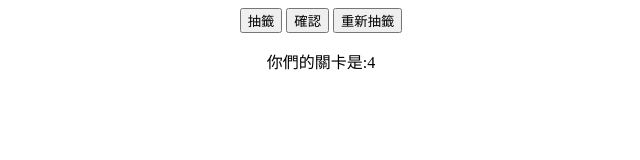
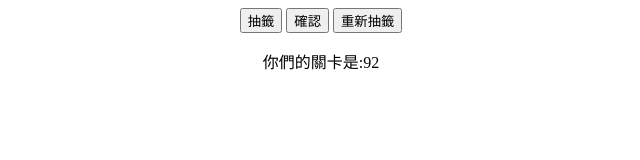
Before and after one commit to 0917962306/demo, a plain HTML site: page 1.html in a window 1280 px wide. Both pictures are taken after a click on the button "抽籤". Shown: the full height of the page, 319-959 px from the left. Drawn offline with Linux system fonts and the light colour scheme.

Commit message:
fix bug and list add

```diff
--- a/1.html
+++ b/1.html
@@ -23,11 +23,12 @@
   </div>
   <script>
     var teamlist = [];
+    var leave=['阿兵哥前面','71','92','135','54','1']
     function getRange() {
-      r = Math.floor(Math.random() * 7) + 1;
-
-      if (!teamlist.includes(r) && teamlist.length != 7) {
-        return r
+      r = Math.floor(Math.random() * 6)+1;
+      a=r-1;
+      if (!teamlist.includes(r) && teamlist.length != 6) {
+        return leave[a],r,a
       }
       else{
         return null
@@ -35,8 +36,6 @@
     }
   </script>
   <script type="module">
-      const confirmBtn = document.getElementById("confirm");
-      const rerollBtn = document.getElementById("reroll");
     // Import the functions you need from the SDKs you need
     import { initializeApp } from "https://www.gstatic.com/firebasejs/10.7.0/firebase-app.js";
     // TODO: Add SDKs for Firebase products that you want to use
@@ -62,15 +61,17 @@
 
     var teams = document.querySelector("#teams");
     var updateBtn = document.querySelector("#update");
+    var confirmBtn = document.querySelector("#confirm");
+    var rerollBtn = document.querySelector('#reroll');
 
     function InsertData() {
       if (getRange() != null) {
-        document.getElementById("randomResult").innerHTML="你們的關卡是:"+r;
+        document.getElementById("randomResult").innerHTML="你們的關卡是:"+leave[a];
         document.getElementById("confirm").style.display = "inline-block";
         document.getElementById("reroll").style.display = "inline-block";
       }
       else{
-        if (teamlist.length ==7){
+        if (teamlist.length ==6){
           document.getElementById("randomResult").innerHTML = "做完任務了嗎?做完了請回原點";
         }else{
           document.getElementById("randomResult").innerHTML = "請重新抽一遍";
@@ -78,11 +79,10 @@
       }
 
     }
-    confirmBtn.addEventListener("click", () => {
+    function confirm(){
       document.getElementById("confirm").style.display = "none";
       document.getElementById("reroll").style.display = "none";
-    // 获取当前抽到的值
-    const currentRandomValue = r;
+      const currentRandomValue = r;
 
     // 将值记录到 Firebase
     if (currentRandomValue) {
@@ -97,13 +97,12 @@
         Times: parseInt(currentRandomValue)
       })
     }
-  });
+  }
+    updateBtn.addEventListener('click', InsertData);
+    confirmBtn.addEventListener('click', confirm);
+    rerollBtn.addEventListener('click',InsertData);
 
-  rerollBtn.addEventListener("click", () => {
-    // 重新抽籤的逻辑
-    InsertData();
-  });
-    updateBtn.addEventListener('click', InsertData);
+
 
   </script>
 
```
Also changed, not shown: index.html (+1 -1 lines).
